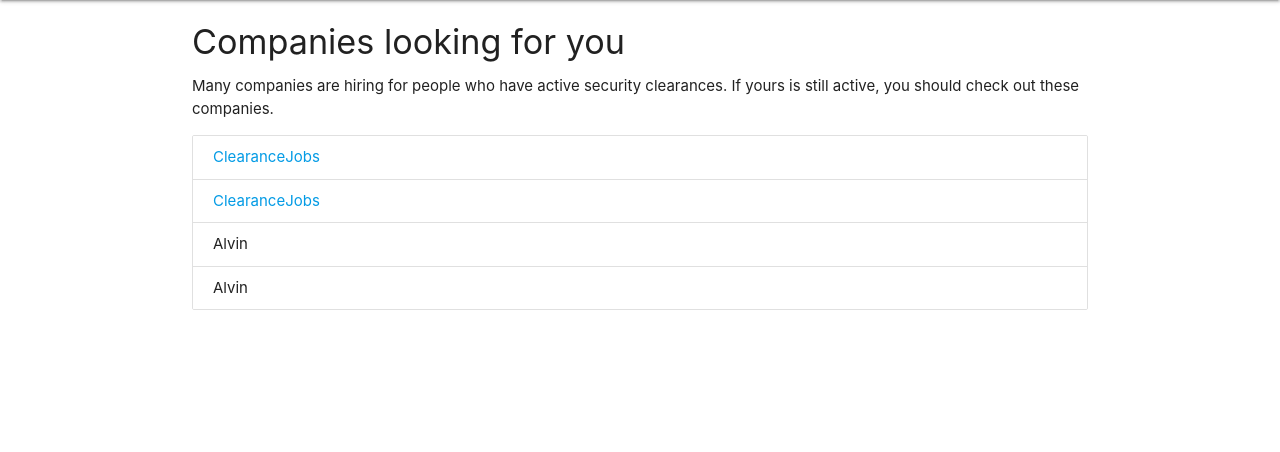
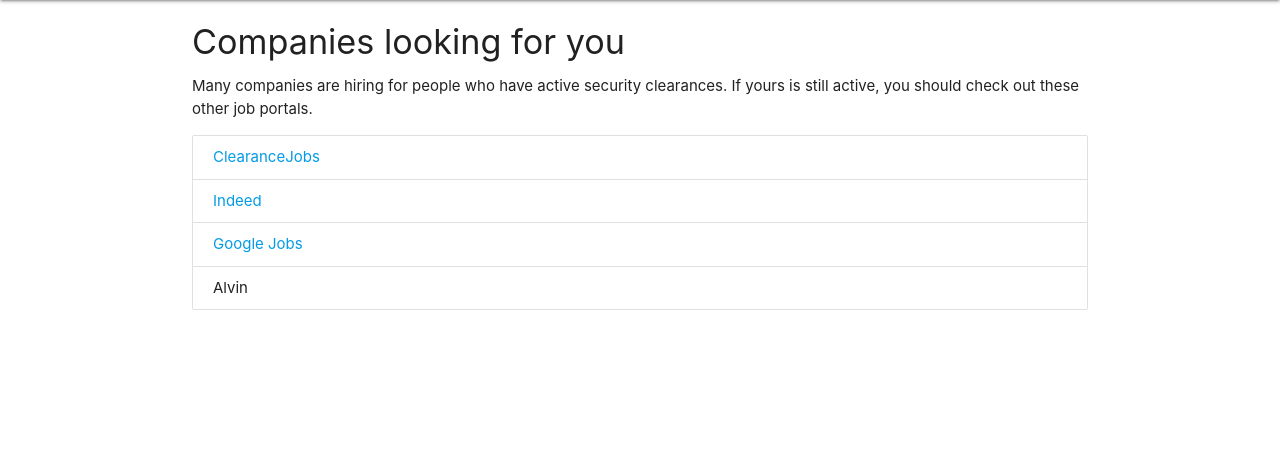
Before and after one commit to underthelaurels/VeteranWebsite, a Flask app: page /employment in a window 1280 px wide. Shown: the part 64-516 px from the top of the page. Run offline with Flask 2, Linux system fonts and the light colour scheme.

Commit message:
Some more employment stuff. Doesnt look great but exists

```diff
--- a/templates/employment.html
+++ b/templates/employment.html
@@ -9,15 +9,17 @@
 <div class="container">
     <h4>Companies looking for you</h4>
     <p>Many companies are hiring for people who have active security clearances.
-       If yours is still active, you should check out these companies.</p>
+       If yours is still active, you should check out these other job portals.</p>
     <ul class="collection">
         <li class="collection-item">
             <a href="https://www.clearancejobs.com/">ClearanceJobs</a>
         </li>
         <li class="collection-item">
-                <a href="https://www.clearancejobs.com/">ClearanceJobs</a>
+                <a href="https://www.indeed.com/q-Security-Clearance-jobs.html">Indeed</a>
         </li>
-        <li class="collection-item">Alvin</li>
+        <li class="collection-item">
+                <a href="https://www.google.com/search?q=secret+clearance&ibp=htl;jobs">Google Jobs</a>
+        </li>
         <li class="collection-item">Alvin</li>
     </ul>
 
```
